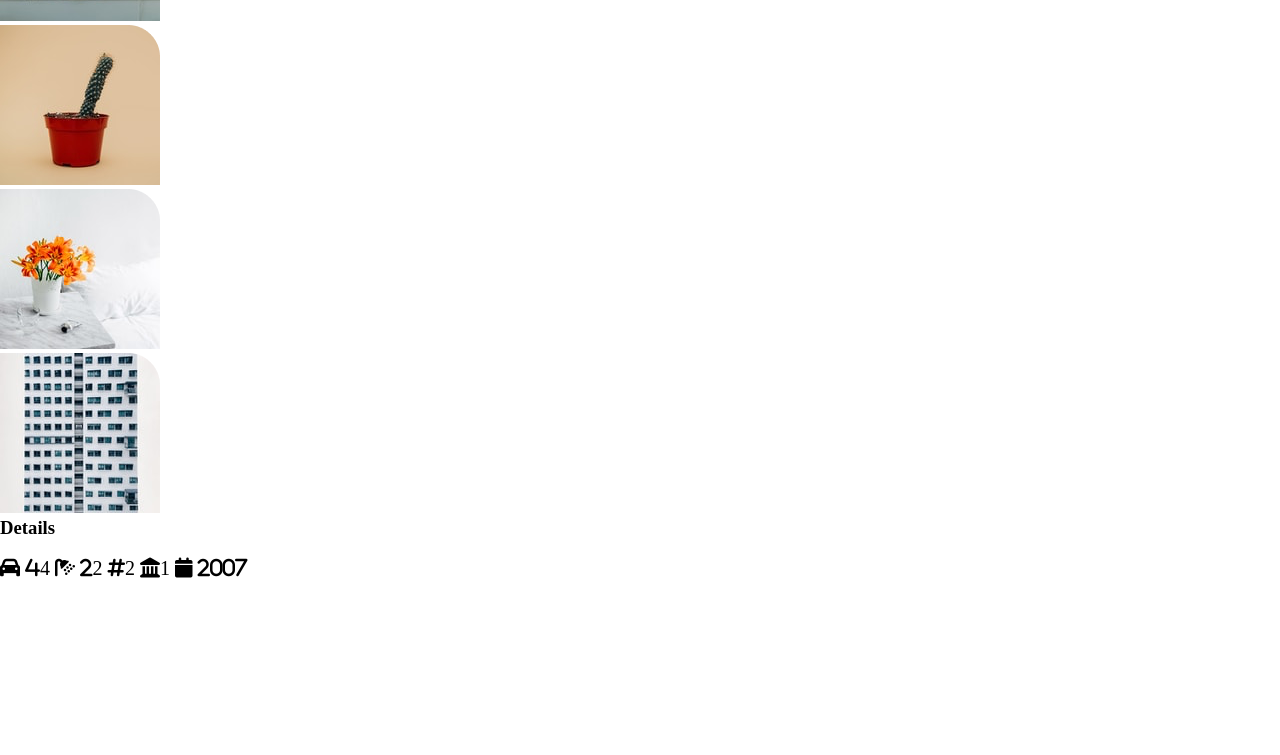
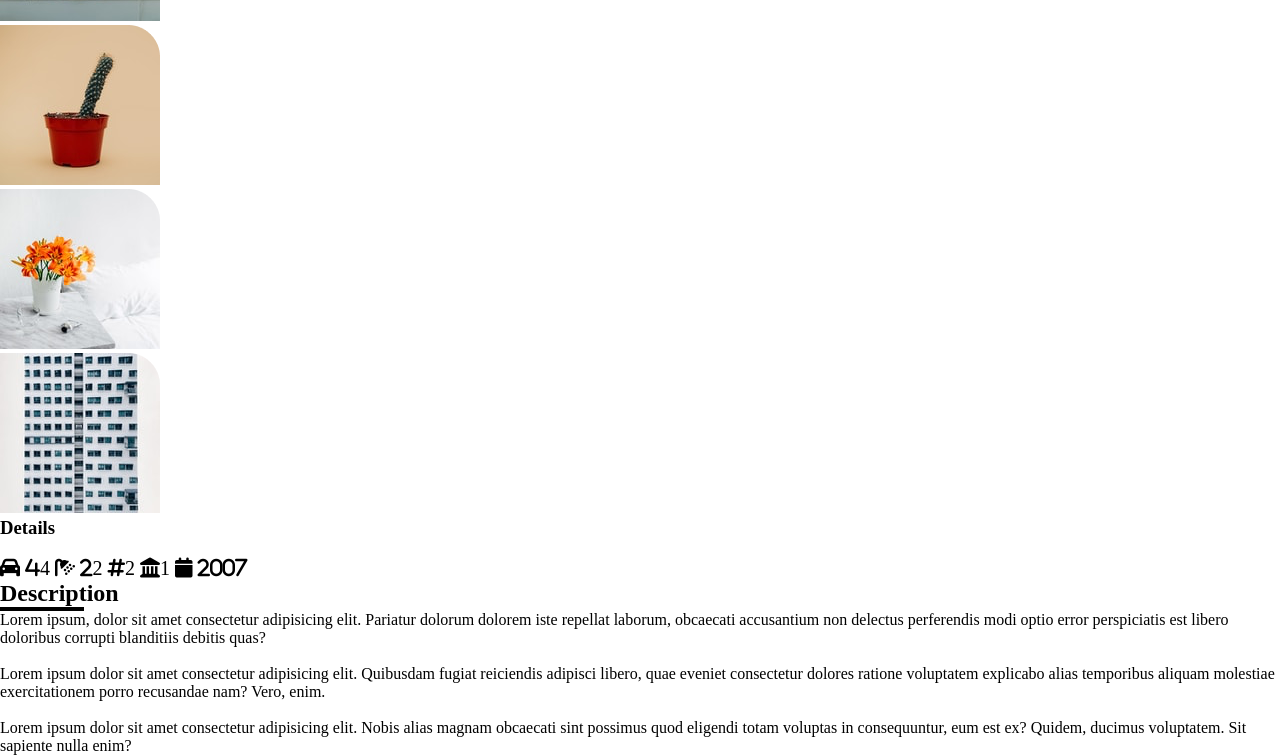
Before and after one commit to Mutoi01/Resturant_landing_page, a plain HTML site: page pages.html in a window 1280 px wide. Shown: the part 2487-3242 px from the top of the page. Before the commit the page ends 3067 px from the top, so only its background shows below. Drawn offline with Linux system fonts and the light colour scheme; files that its build step writes are made by us from their sources; files whose address does not match are found by name.

Commit message:
add pages.html Details section 3 html

```diff
--- a/pages.html
+++ b/pages.html
@@ -105,3 +105,14 @@
   </div>
 
 </div>
+
+<section class="container3">
+  <div class="description">
+    <h2>Description</h2>
+
+     <hr>
+    <p>Lorem ipsum, dolor sit amet consectetur adipisicing elit. Pariatur dolorum dolorem iste repellat laborum, obcaecati accusantium non delectus perferendis modi optio error perspiciatis est libero doloribus corrupti blanditiis debitis quas?</p> <br>
+    <p>Lorem ipsum dolor sit amet consectetur adipisicing elit. Quibusdam fugiat reiciendis adipisci libero, quae eveniet consectetur dolores ratione voluptatem explicabo alias temporibus aliquam molestiae exercitationem porro recusandae nam? Vero, enim.</p> <br>
+    <p>Lorem ipsum dolor sit amet consectetur adipisicing elit. Nobis alias magnam obcaecati sint possimus quod eligendi totam voluptas in consequuntur, eum est ex? Quidem, ducimus voluptatem. Sit sapiente nulla enim?</p>
+  </div>
+</section>
```
